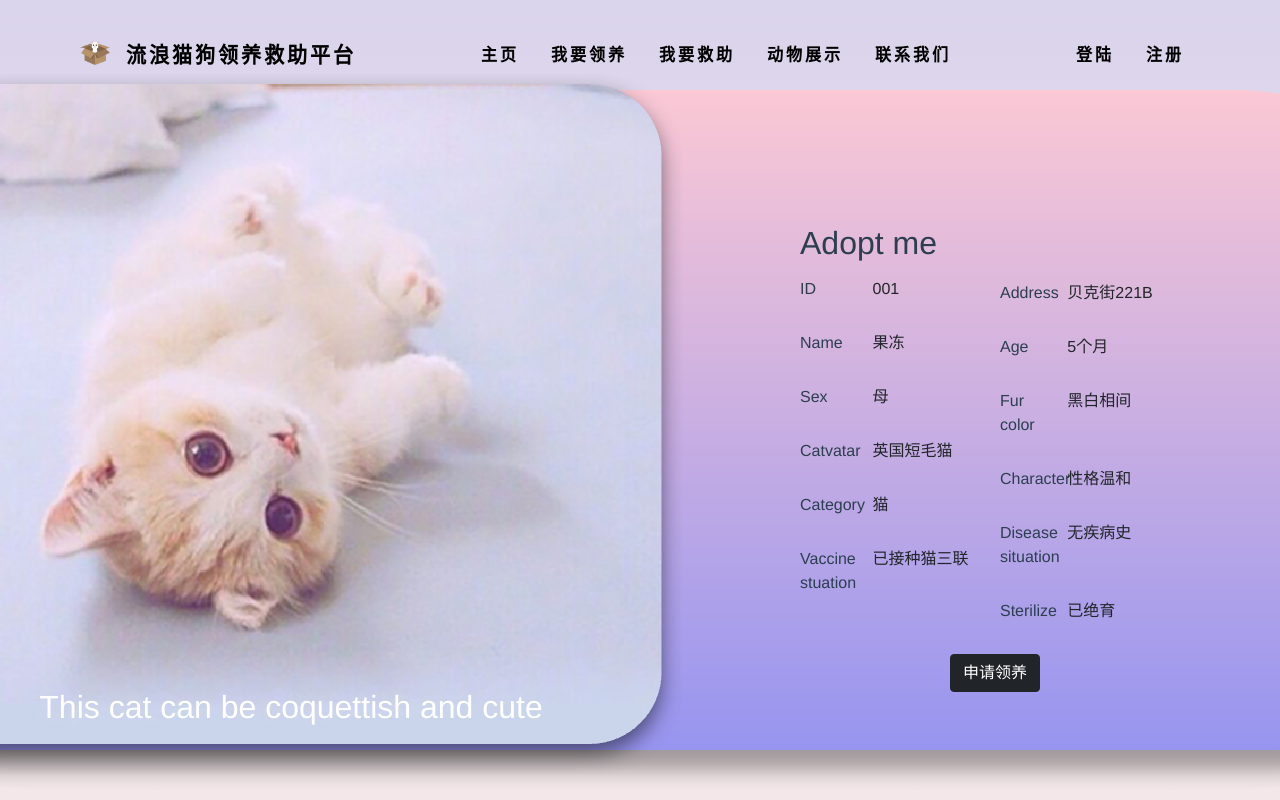
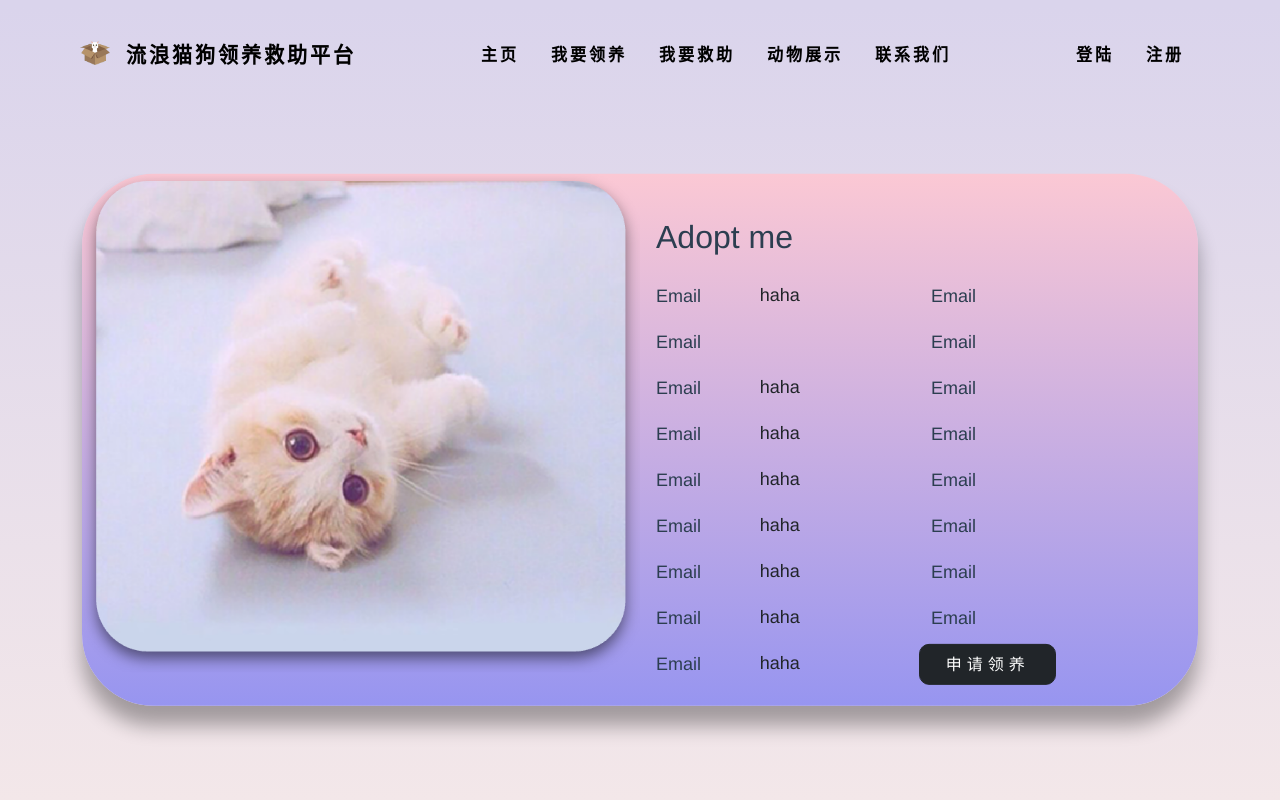
Before and after one commit to ltspace/Software-Engineering-course, a Vue app in the folder vcatdog/: page /#/adoptioninfo in a window 1280 px wide. Built offline with nearby package versions, Linux system fonts and the light colour scheme.

Commit message:
拉大形

```diff
--- a/vcatdog/src/views/AdoptionInfo.vue
+++ b/vcatdog/src/views/AdoptionInfo.vue
@@ -1,6 +1,112 @@
 <template>
   <UNavBar />
-  <div class="center-in-center">
+  <div class="container center-in-center">
+    <div class="card">
+      <div class="row g-0">
+        <div class="col-md-6">
+          <img src="../assets/left.png" class="img-fluid rounded-start">
+        </div>
+        <div class="col-md-6">
+          <div class="card-body item">
+            <h2 class="card-title" style="margin-bottom: 20px;">Adopt me</h2>
+            <form>
+              <div class="form-group row">
+                <label for="inputEmail3" class="col-sm-2 col-form-label">Email</label>
+                <div class="col-sm-4">
+                  <input type="text" class="form-control" id="inputEmail3" value="haha">
+                </div>
+                <label for="inputEmail3" class="col-sm-2 col-form-label">Email</label>
+                <div class="col-sm-4">
+                  <input type="text" class="form-control" id="inputEmail3">
+                </div>
+              </div>
+              <div class="form-group row">
+                <label for="inputEmail3" class="col-sm-2 col-form-label">Email</label>
+                <div class="col-sm-4">
+                  <input type="text" class="form-control" id="inputEmail3">
+                </div>
+                <label for="inputEmail3" class="col-sm-2 col-form-label">Email</label>
+                <div class="col-sm-4">
+                  <input type="text" class="form-control" id="inputEmail3">
+                </div>
+              </div>
+              <div class="form-group row">
+                <label for="inputEmail3" class="col-sm-2 col-form-label">Email</label>
+                <div class="col-sm-4">
+                  <input type="text" class="form-control" id="inputEmail3" value="haha">
+                </div>
+                <label for="inputEmail3" class="col-sm-2 col-form-label">Email</label>
+                <div class="col-sm-4">
+                  <input type="text" class="form-control" id="inputEmail3">
+                </div>
+              </div>
+              <div class="form-group row">
+                <label for="inputEmail3" class="col-sm-2 col-form-label">Email</label>
+                <div class="col-sm-4">
+                  <input type="text" class="form-control" id="inputEmail3" value="haha">
+                </div>
+                <label for="inputEmail3" class="col-sm-2 col-form-label">Email</label>
+                <div class="col-sm-4">
+                  <input type="text" class="form-control" id="inputEmail3">
+                </div>
+              </div>
+              <div class="form-group row">
+                <label for="inputEmail3" class="col-sm-2 col-form-label">Email</label>
+                <div class="col-sm-4">
+                  <input type="text" class="form-control" id="inputEmail3" value="haha">
+                </div>
+                <label for="inputEmail3" class="col-sm-2 col-form-label">Email</label>
+                <div class="col-sm-4">
+                  <input type="text" class="form-control" id="inputEmail3">
+                </div>
+              </div>
+              <div class="form-group row">
+                <label for="inputEmail3" class="col-sm-2 col-form-label">Email</label>
+                <div class="col-sm-4">
+                  <input type="text" class="form-control" id="inputEmail3" value="haha">
+                </div>
+                <label for="inputEmail3" class="col-sm-2 col-form-label">Email</label>
+                <div class="col-sm-4">
+                  <input type="text" class="form-control" id="inputEmail3">
+                </div>
+              </div>
+              <div class="form-group row">
+                <label for="inputEmail3" class="col-sm-2 col-form-label">Email</label>
+                <div class="col-sm-4">
+                  <input type="text" class="form-control" id="inputEmail3" value="haha">
+                </div>
+                <label for="inputEmail3" class="col-sm-2 col-form-label">Email</label>
+                <div class="col-sm-4">
+                  <input type="text" class="form-control" id="inputEmail3">
+                </div>
+              </div>
+              <div class="form-group row">
+                <label for="inputEmail3" class="col-sm-2 col-form-label">Email</label>
+                <div class="col-sm-4">
+                  <input type="text" class="form-control" id="inputEmail3" value="haha">
+                </div>
+                <label for="inputEmail3" class="col-sm-2 col-form-label">Email</label>
+                <div class="col-sm-4">
+                  <input type="text" class="form-control" id="inputEmail3">
+                </div>
+              </div>
+              <div class="form-group row">
+                <label for="inputEmail3" class="col-sm-2 col-form-label">Email</label>
+                <div class="col-sm-4">
+                  <input type="text" class="form-control" id="inputEmail3" value="haha">
+                </div>
+                <button type="button" class="btn btn-dark control col-sm-3">申请领养</button>
+              </div>
+
+            </form>
+          </div>
+
+        </div>
+      </div>
+    </div>
+
+
+    <!--
     <div style="position: absolute;">
       <img src="../assets/left.png" class="d-block w-100" style="border-radius: 10%" alt="...">
       <div class="carousel-caption d-none d-md-block">
@@ -94,10 +200,9 @@
         <div class="col-sm-10">
           <input type="text" readonly class="form-control-plaintext" id="staticEmail" value="已绝育">
         </div>
-      </div>
-    </div>
-</div>
-
+      </div> -->
+    <!-- </div> -->
+  </div>
 </template>
 
 <script>
@@ -109,32 +214,45 @@ export default {
   }
 }
 </script>
+
 <style scoped>
-.azu1 {
-  position: absolute;
-  padding-top: 0em;
-  padding-bottom: 0em;
-}
-
-.azu2 {
-  padding-top: 1em;
-  padding-bottom: 1em;
-}
-
 .a.router-link-exact-active {
   color: black;
 }
 
 .carousel {
-  font-family: YouYuan, Avenir, Helvetica, Arial, sans-serif;
+
   width: 100rem;
   text-align: center;
   border-radius: 20%;
-  transform: scale(1, 1.1);
+
   transform-origin: 0 0;
   font-weight: bolder;
   letter-spacing: 3px;
 }
+
+.card {
+  background: linear-gradient(180deg, rgba(251, 200, 212, 1) 0%, rgba(151, 149, 240, 1) 100%);
+  box-shadow: 0px 20px 20px rgba(0, 0, 0, 0.33);
+  border-radius: 72px;
+  border: 0ch;
+
+}
+
+.col-form-label {
+  font-size: large;
+}
+
+.item {
+  margin-top: 5%;
+}
+
+.form-control {
+  background: transparent;
+  font-size: large;
+  border-width: 0;
+}
+
 
 .center-in-center {
   position: absolute;
@@ -147,21 +265,20 @@ export default {
   transform: translate(-50%, -50%);
 }
 
-.azu3 {
-  position: absolute;
-  left: 900px;
-  top: 150px;
+.control {
+  border-radius: 10px;
+  letter-spacing: 5px;
+  text-align: center;
 }
 
-.azu4 {
-  position: absolute;
-  left: 1100px;
-  top: 200px;
+.control:hover {
+  box-shadow: 2px 2px 10px grey;
+  transition: 500ms;
 }
 
-.azu5 {
-  position: absolute;
-  left: 1050px;
-  top: 580px;
+
+.form-group {
+  margin-top: 5px;
+  margin-bottom: 5px;
 }
 </style>
```
